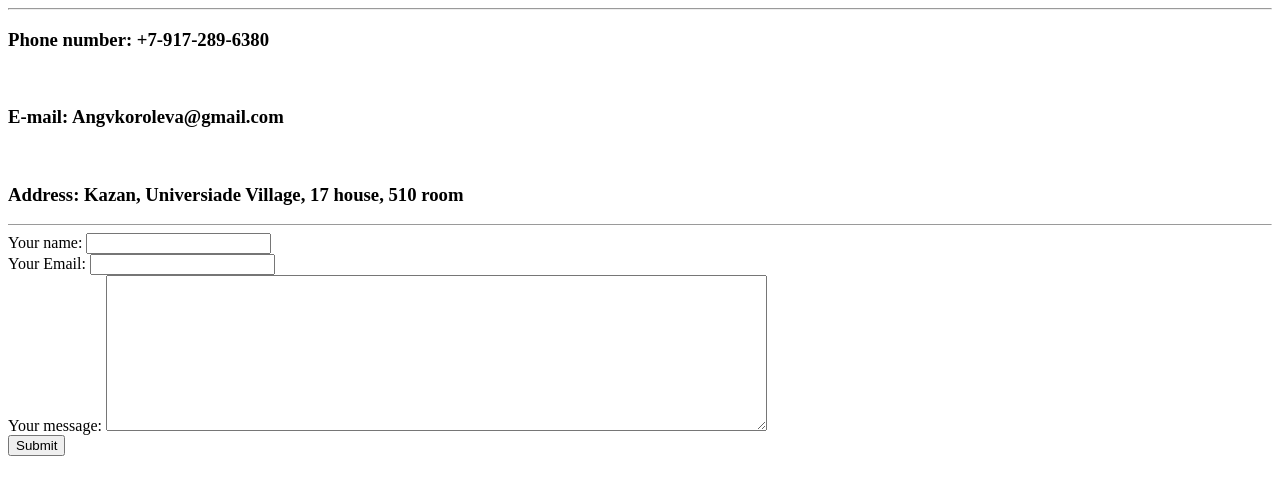
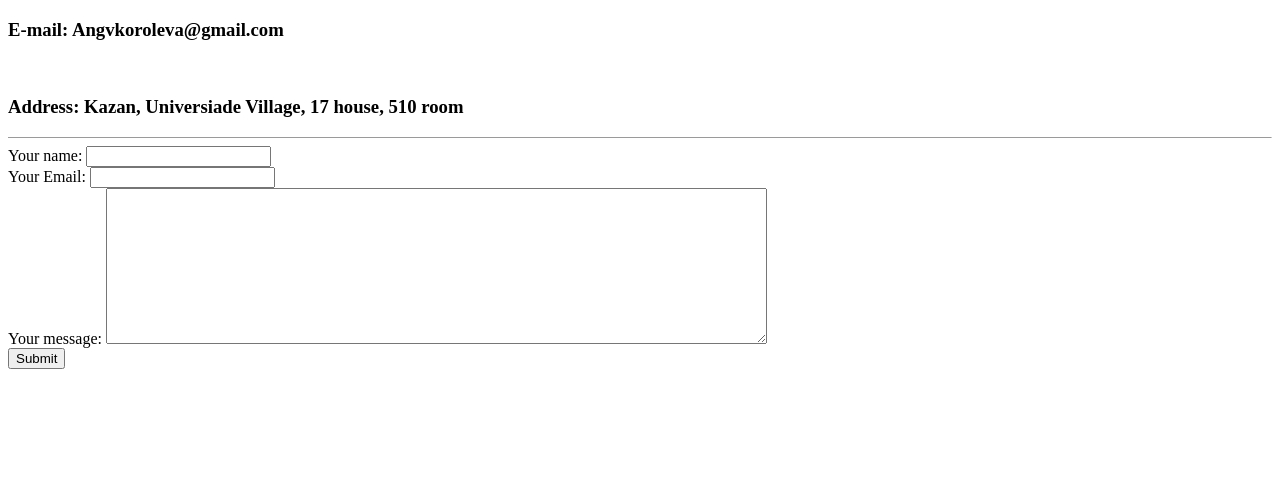
Before and after one commit to allianka/cv, a plain HTML site: page contact.html in a window 1280 px wide. Drawn offline with Linux system fonts and the light colour scheme.

Commit message:
Update contact.html

```diff
--- a/contact.html
+++ b/contact.html
@@ -5,9 +5,6 @@
         <title>Angelina's contacts</title>
     </head>
     <body>
-    <hr>
-    <h3>Phone number: +7-917-289-6380</h3>
-    <br>
     <h3>E-mail: Angvkoroleva@gmail.com</h3>
     <br>
     <h3>Address: Kazan, Universiade Village, 17 house, 510 room</h3>
```
